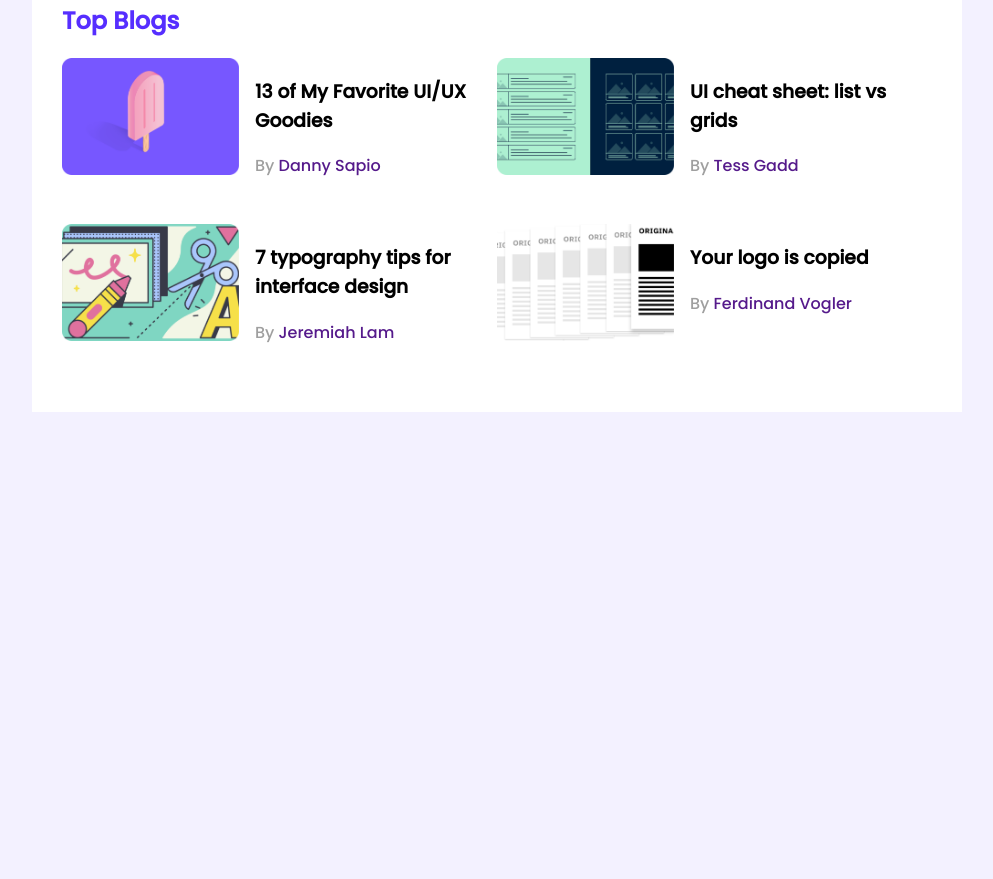
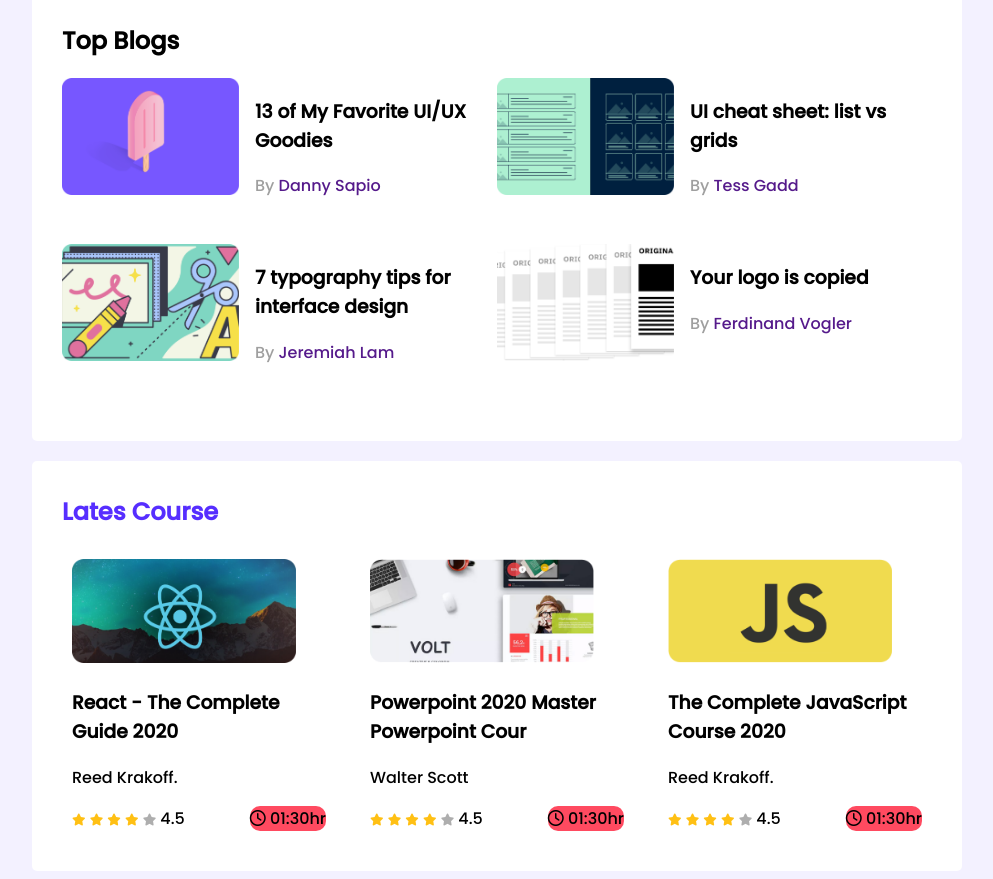
Before and after one commit to shuvo1710/leader-board-css5, a plain HTML site: page index.html in a window 1280 px wide. Shown: the part 307-1186 px from the top of the page, without its empty margins (143-1136 px from the left). Before the commit the page ends 800 px from the top, so only its background shows below. Drawn offline with Linux system fonts and the light colour scheme.

Commit message:
last part add

```diff
--- a/css/style.css
+++ b/css/style.css
@@ -7,7 +7,8 @@ body{
 }
 main{
     display: flex;
-    justify-content: center;
+    flex-direction: column;
+    align-items: center;
 }
 hr{
     border: 1px solid #D1D1D1;
@@ -17,13 +18,15 @@ hr{
     background-color: #FFFF;
     width: 870px;
     padding: 30px;
-    padding-bottom: 21px;
+    border-radius: 5px;
+    margin-top: 20px;
+
 }
 /* players part start*/
 .top-players{
     padding-bottom: 21px;
 }
-.section-titel {
+.section-title {
     color: #562EFF;
     font-size: 24px;
     margin-top: 3px;
@@ -73,3 +76,37 @@ width: 56px;
     text-decoration: none;
 }
 /* blog part end */
+/* cource part start */
+.courses{
+    display: grid;
+    grid-template-columns: repeat(3, 1fr);
+    grid-column-gap: 24px;
+
+}
+.cource{
+    background-color: #FFFFFF;
+    padding: 10px;
+    border-radius: 5px;
+}
+.cource-images img{
+    width: 224px;
+    height: 104px;
+}
+.cource-info{
+    display: flex;
+    align-items: center;
+    justify-content: space-between;
+}
+.fa-star{
+    font-size: 12px;
+}
+.fa-star.filled{
+    color: #FFC014;
+}
+.fa-star.empty{
+    color: #AEAEAE;
+}
+.cource-duretion{
+    border-radius: 10px;
+    background-color: #FF4A60;
+}
--- a/index.html
+++ b/index.html
@@ -5,6 +5,8 @@
     <meta http-equiv="X-UA-Compatible" content="IE=edge">
     <meta name="viewport" content="width=device-width, initial-scale=1.0">
     <title>Leader Board</title>
+    <!-- icon link -->
+    <script src="https://kit.fontawesome.com/9466fd7fe5.js" crossorigin="anonymous"></script>
     <!-- stylesheet -->
     <link rel="stylesheet" href="css/style.css">
 </head>
@@ -17,7 +19,7 @@
     <main>
         <section class="container">
             <div class="top-players">
-                <h2 class="section-titel">Top Player</h2>
+                <h2 class="section-title">Top Player</h2>
                 <div class="players">
                     <div class="player">
                         <img src="images/players/player-1.png" alt="">
@@ -97,6 +99,86 @@
                 </div>
             </div>
         </section>
+        <section class="container">
+            <h2 class="section-title">Lates Course</h2>
+            <div class="courses">
+                <div class="cource">
+                    <div class="cource-images">
+                        <img src="images/courses/course-1.png" alt="">
+                    </div>
+                    <div class="cource-detales">
+                        <div class="cource-title">
+                            <h3>React - The Complete Guide 2020</h3>
+                            <p class="cource-author">Reed Krakoff.</p>
+                            <div class="cource-info">
+                                    <div>
+                                        <i class="fa-solid fa-star filled"></i>
+                                        <i class="fa-solid fa-star filled"></i>
+                                        <i class="fa-solid fa-star filled"></i>
+                                        <i class="fa-solid fa-star filled"></i>
+                                        <i class="fa-solid fa-star empty"></i>
+                                        <span>4.5</span>
+                                    </div>
+                                    <div class="cource-duretion">
+                                        <i class="fa-regular fa-clock"></i>
+                                        01:30hr
+                                    </div>
+                            </div>
+                        </div>
+                    </div>
+                </div>
+                <div class="cource">
+                    <div class="cource-images">
+                        <img src="images/courses/course-2.png" alt="">
+                    </div>
+                    <div class="cource-detales">
+                        <div class="cource-title">
+                            <h3>Powerpoint 2020 Master Powerpoint Cour</h3>
+                            <p class="cource-author">Walter Scott</p>
+                            <div class="cource-info">
+                                    <div>
+                                        <i class="fa-solid fa-star filled"></i>
+                                        <i class="fa-solid fa-star filled"></i>
+                                        <i class="fa-solid fa-star filled"></i>
+                                        <i class="fa-solid fa-star filled"></i>
+                                        <i class="fa-solid fa-star empty"></i>
+                                        <span>4.5</span>
+                                    </div>
+                                    <div class="cource-duretion">
+                                        <i class="fa-regular fa-clock"></i>
+                                        01:30hr
+                                    </div>
+                            </div>
+                        </div>
+                    </div>
+                </div>
+                <div class="cource">
+                    <div class="cource-images">
+                        <img src="images/courses/course-3.png" alt="">
+                    </div>
+                    <div class="cource-detales">
+                        <div class="cource-title">
+                            <h3>The Complete JavaScript Course 2020</h3>
+                            <p class="cource-author">Reed Krakoff.</p>
+                            <div class="cource-info">
+                                    <div>
+                                        <i class="fa-solid fa-star filled"></i>
+                                        <i class="fa-solid fa-star filled"></i>
+                                        <i class="fa-solid fa-star filled"></i>
+                                        <i class="fa-solid fa-star filled"></i>
+                                        <i class="fa-solid fa-star empty"></i>
+                                        <span>4.5</span>
+                                    </div>
+                                    <div class="cource-duretion">
+                                        <i class="fa-regular fa-clock"></i>
+                                        01:30hr
+                                    </div>
+                            </div>
+                        </div>
+                    </div>
+                </div>
+            </div>
+        </section>
     </main>
 </body>
 </html>
```
